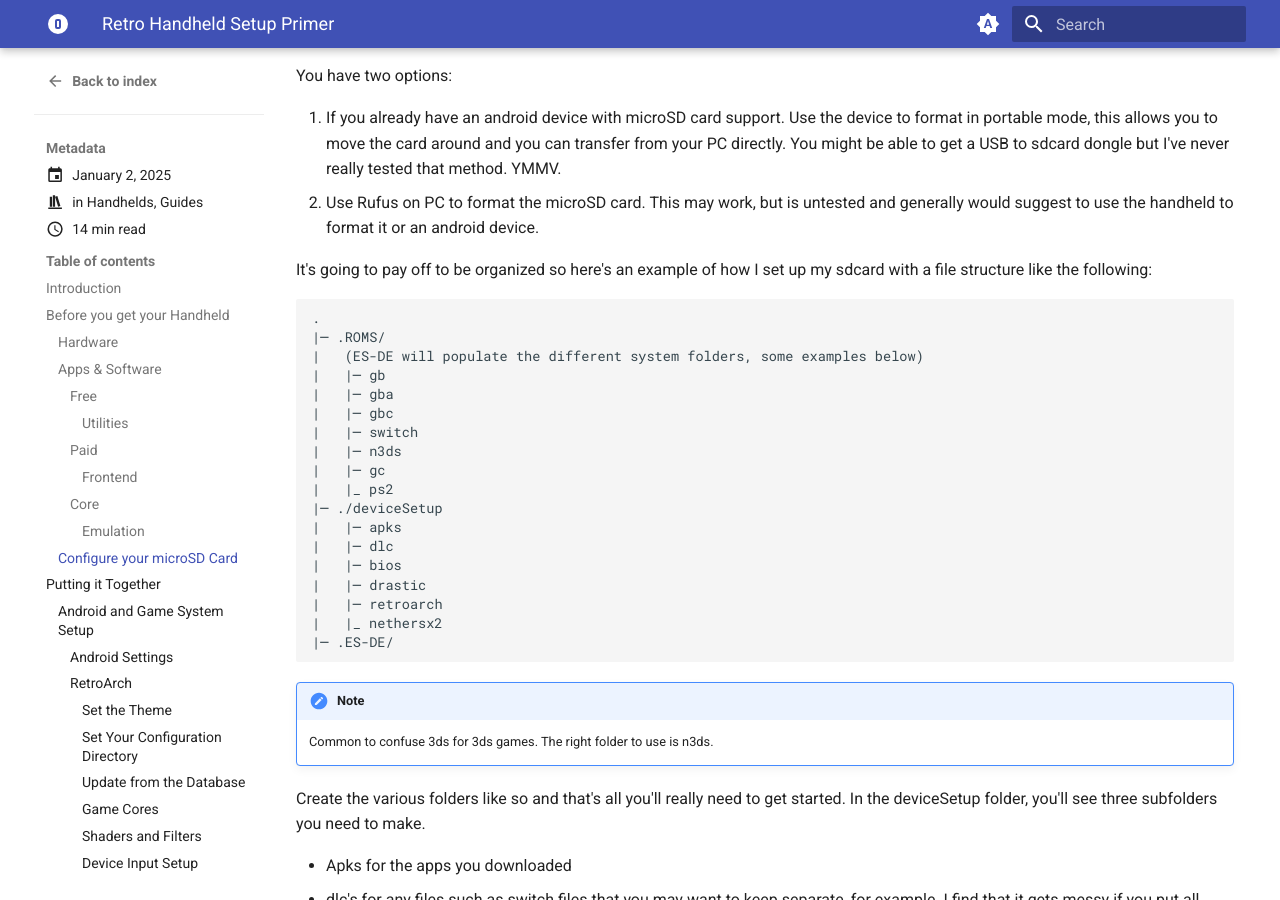
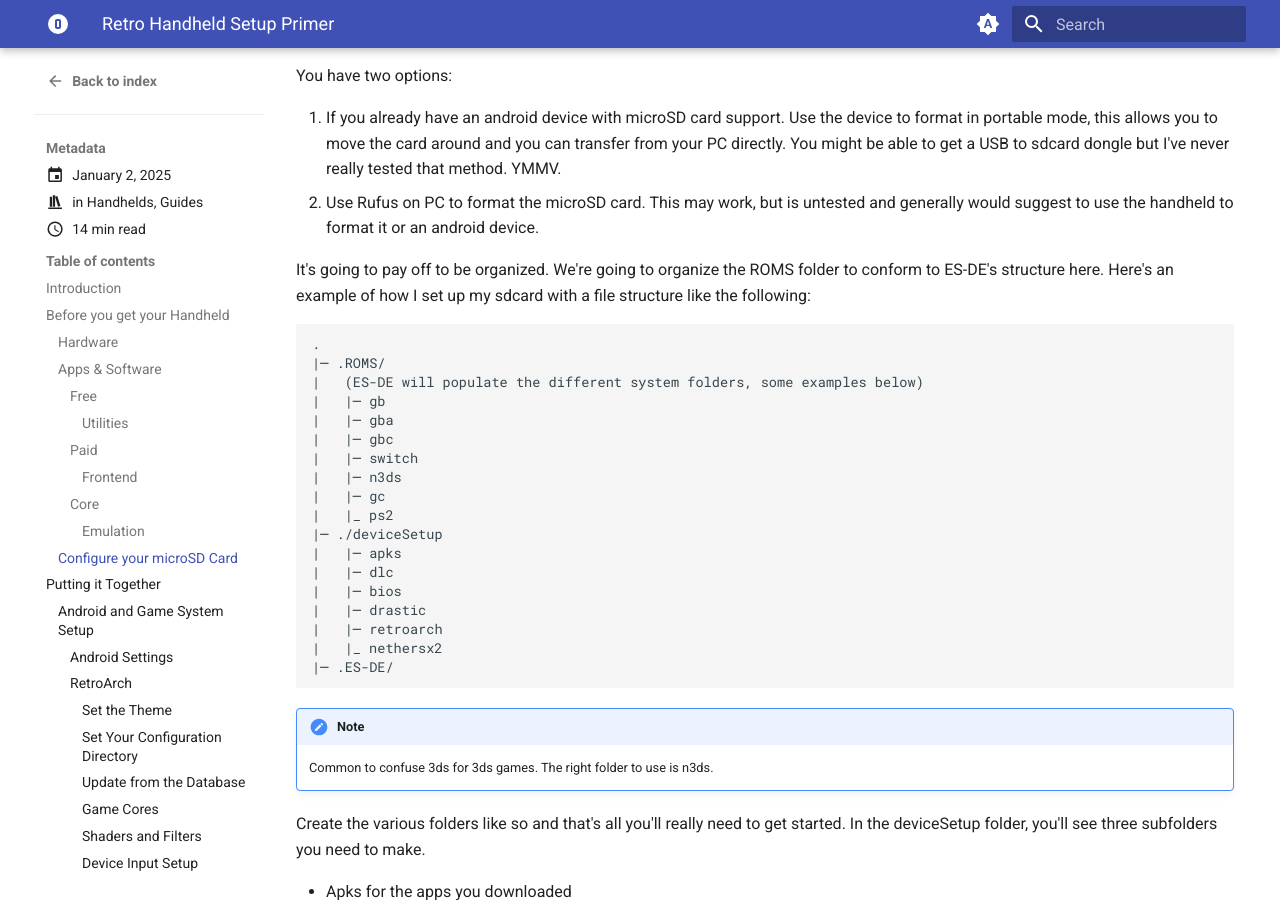
Before and after one commit to thejaykid7/retrosite, an MkDocs documentation site: the page built from docs/posts/android-handheld-guide.md, in a window 1280 px wide and 900 px high, scrolled down 2789 px. Built offline with MkDocs 1.6.1 and Material for MkDocs 9.7.7, drawn with Linux system fonts in a browser that asks for light colours; comment, search, counter and statistics services are not loaded; some of the changed text lies outside the part shown.

````diff
--- a/docs/posts/android-handheld-guide.md
+++ b/docs/posts/android-handheld-guide.md
@@ -105,7 +105,7 @@
 1. If you already have an android device with microSD card support. Use the device to format in portable mode, this allows you to move the card around and you can transfer from your PC directly. You might be able to get a USB to sdcard dongle but I've never really tested that method. YMMV.
 2. Use Rufus on PC to format the microSD card. This may work, but is untested and generally would suggest to use the handheld to format it or an android device.
 
-It's going to pay off to be organized so here's an example of how I set up my sdcard with a file structure like the following:
+It's going to pay off to be organized. We're going to organize the ROMS folder to conform to ES-DE's structure here. Here's an example of how I set up my sdcard with a file structure like the following:
 
 ```
 .
````
Also changed, not shown: other parts of docs/posts/android-handheld-guide.md (+1 -1 lines).
